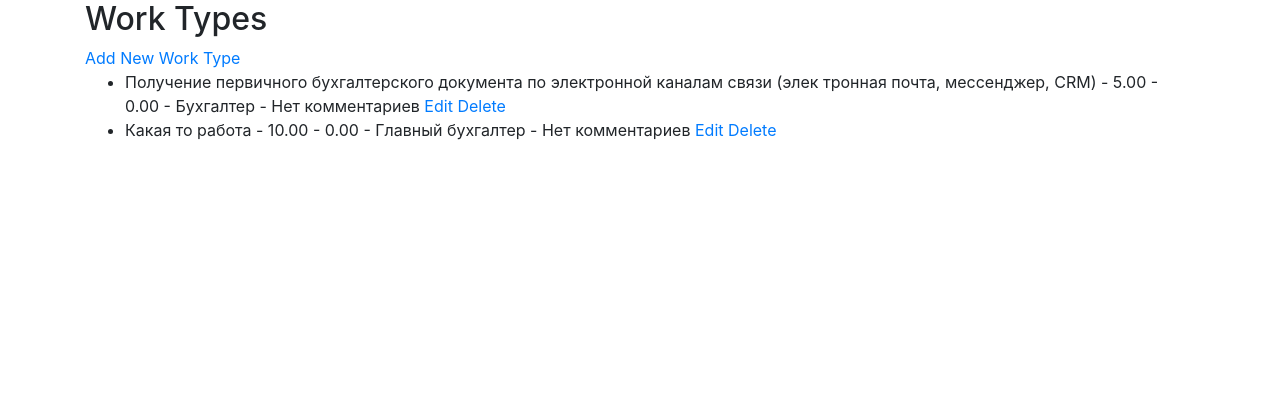
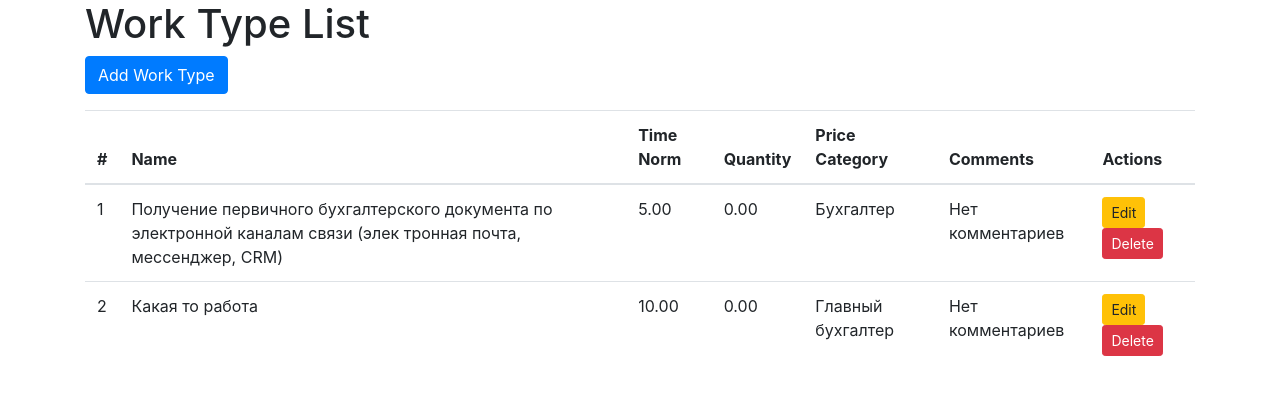
Before and after one commit to Sergey-Pashkov/MB4, a Django app: page /worktypes/ in a window 1280 px wide. Shown: the part 56-451 px from the top of the page. Run offline with Django 5.2, Linux system fonts and the light colour scheme; data comes from the database, SQL or seed files in the repository; some libraries are stand-ins or nearby versions.

Commit message:
Шаблон списка работ оформлен в едином стиле

```diff
--- a/Home_button/Accounting_button/templates/Accounting_button/worktype_list.html
+++ b/Home_button/Accounting_button/templates/Accounting_button/worktype_list.html
@@ -1,15 +1,38 @@
 {% extends "Accounting_button/base.html" %}
-
+{% block title %}Work Type List{% endblock %}
 {% block content %}
-  <h2>Work Types</h2>
-  <a href="{% url 'worktype_create' %}">Add New Work Type</a>
-  <ul>
-    {% for worktype in object_list %}
-      <li>
-        {{ worktype.name }} - {{ worktype.time_norm }} - {{ worktype.quantity }} - {{ worktype.price_category }} - {{ worktype.comments }}
-        <a href="{% url 'worktype_update' worktype.pk %}">Edit</a>
-        <a href="{% url 'worktype_delete' worktype.pk %}">Delete</a>
-      </li>
-    {% endfor %}
-  </ul>
+<h1>Work Type List</h1>
+<a href="{% url 'worktype_create' %}" class="btn btn-primary mb-3">Add Work Type</a>
+<table class="table">
+    <thead>
+        <tr>
+            <th>#</th>
+            <th>Name</th>
+            <th>Time Norm</th>
+            <th>Quantity</th>
+            <th>Price Category</th>
+            <th>Comments</th>
+            <th>Actions</th>
+        </tr>
+    </thead>
+    <tbody>
+        {% for worktype in object_list %}
+        <tr>
+            <td>{{ worktype.id }}</td>
+            <td>{{ worktype.name }}</td>
+            <td>{{ worktype.time_norm }}</td>
+            <td>{{ worktype.quantity }}</td>
+            <td>{{ worktype.price_category }}</td>
+            <td>{{ worktype.comments }}</td>
+            <td>
+                <a href="{% url 'worktype_update' worktype.pk %}" class="btn btn-warning btn-sm">Edit</a>
+                <form method="post" action="{% url 'worktype_delete' worktype.pk %}" style="display:inline;">
+                    {% csrf_token %}
+                    <button type="submit" class="btn btn-danger btn-sm">Delete</button>
+                </form>
+            </td>
+        </tr>
+        {% endfor %}
+    </tbody>
+</table>
 {% endblock %}
```
